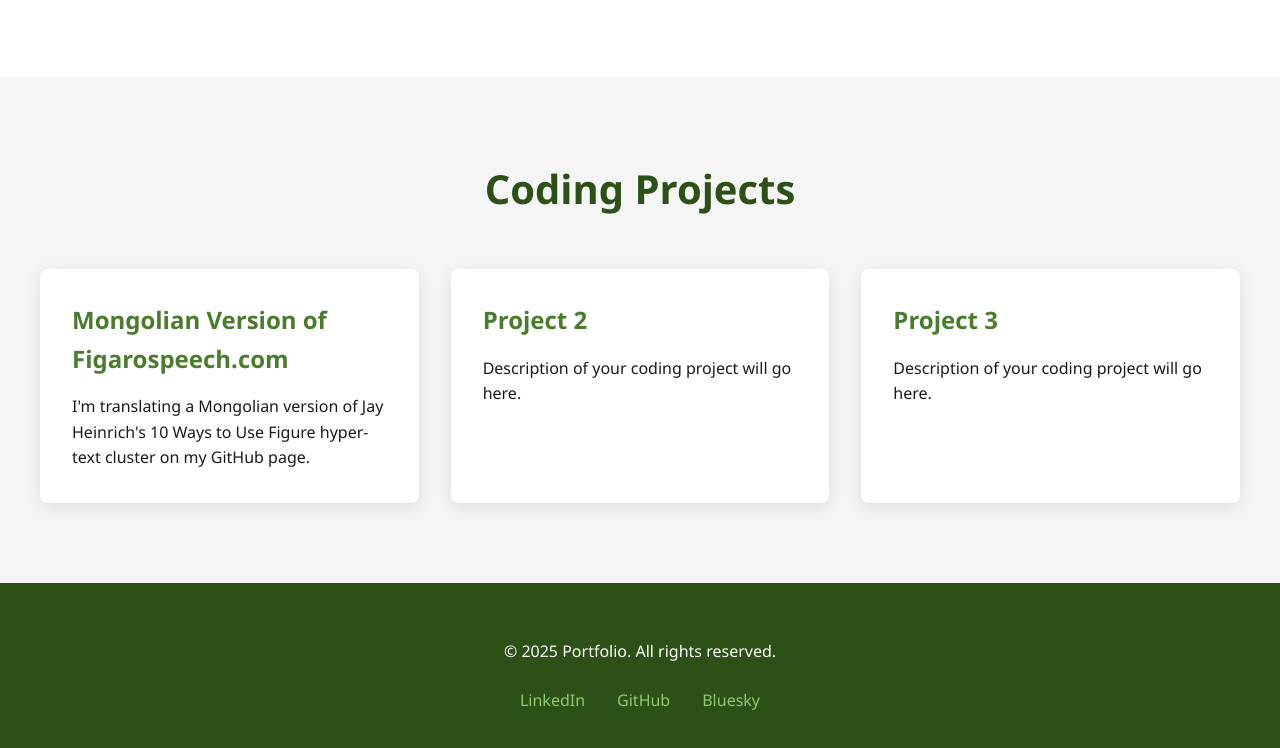
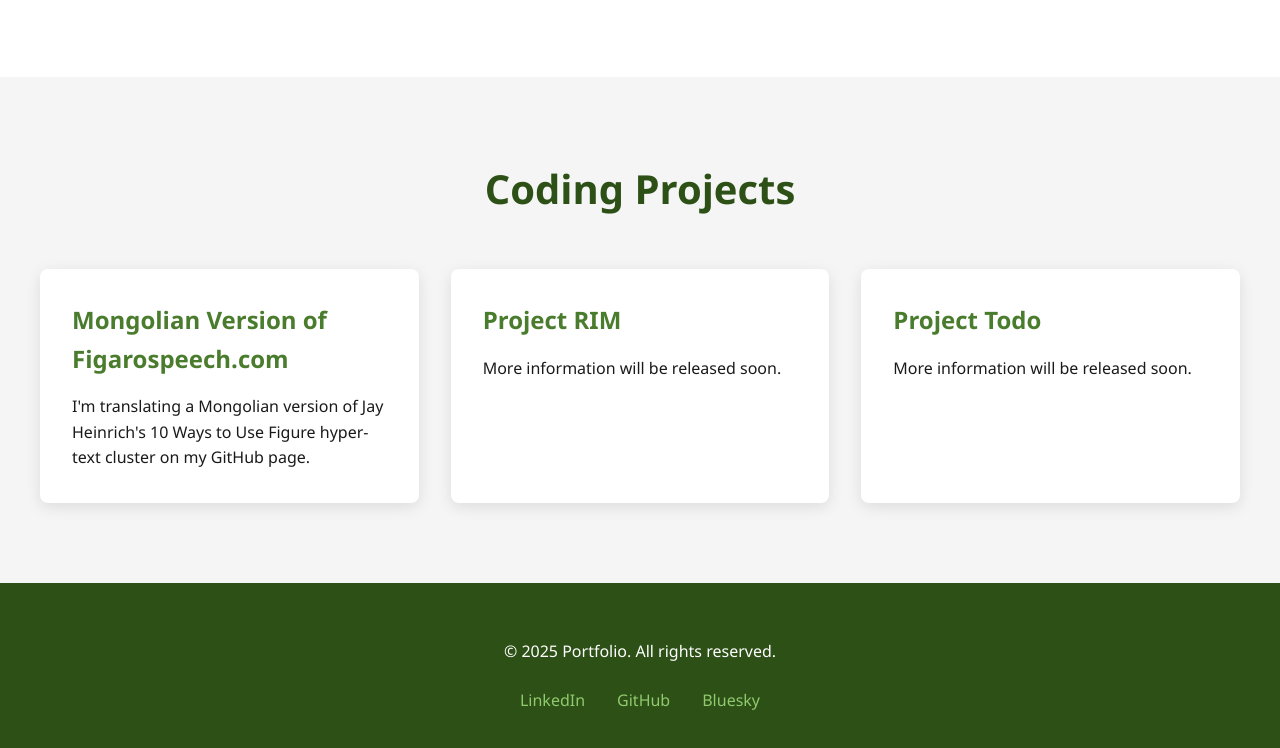
Before and after one commit to natsobaatar/natsobaatar.github.io, a plain HTML site: page index.html in a window 1280 px wide. Shown: the part 1785-2533 px from the top of the page. Drawn offline with Linux system fonts and the light colour scheme.

Commit message:
Update project titles and descriptions in index.html

```diff
--- a/index.html
+++ b/index.html
@@ -82,12 +82,12 @@
                     <p>I'm translating a Mongolian version of Jay Heinrich's 10 Ways to Use Figure  hyper-text cluster on my GitHub page.</p>
                 </div>
                 <div class="project-tile">
-                    <h3>Project 2</h3>
-                    <p>Description of your coding project will go here.</p>
+                    <h3>Project RIM </h3>
+                    <p>More information will be released soon.</p>
                 </div>
                 <div class="project-tile">
-                    <h3>Project 3</h3>
-                    <p>Description of your coding project will go here.</p>
+                    <h3>Project Todo</h3>
+                    <p>More information will be released soon.</p>
                 </div>
             </div>
         </div>
```
